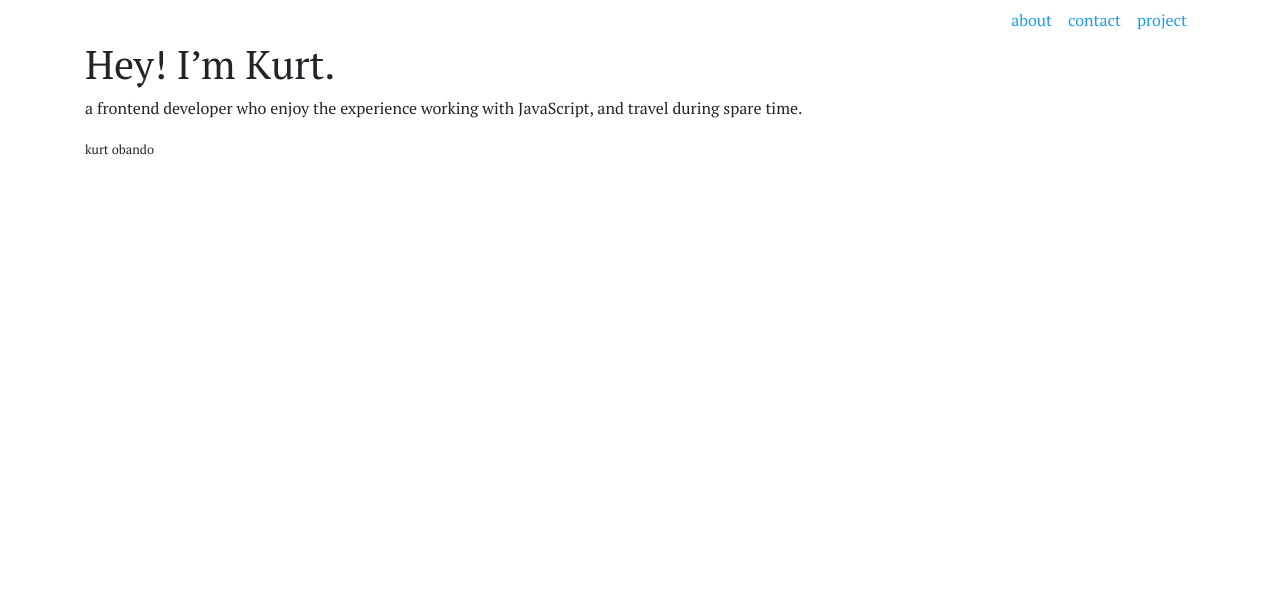
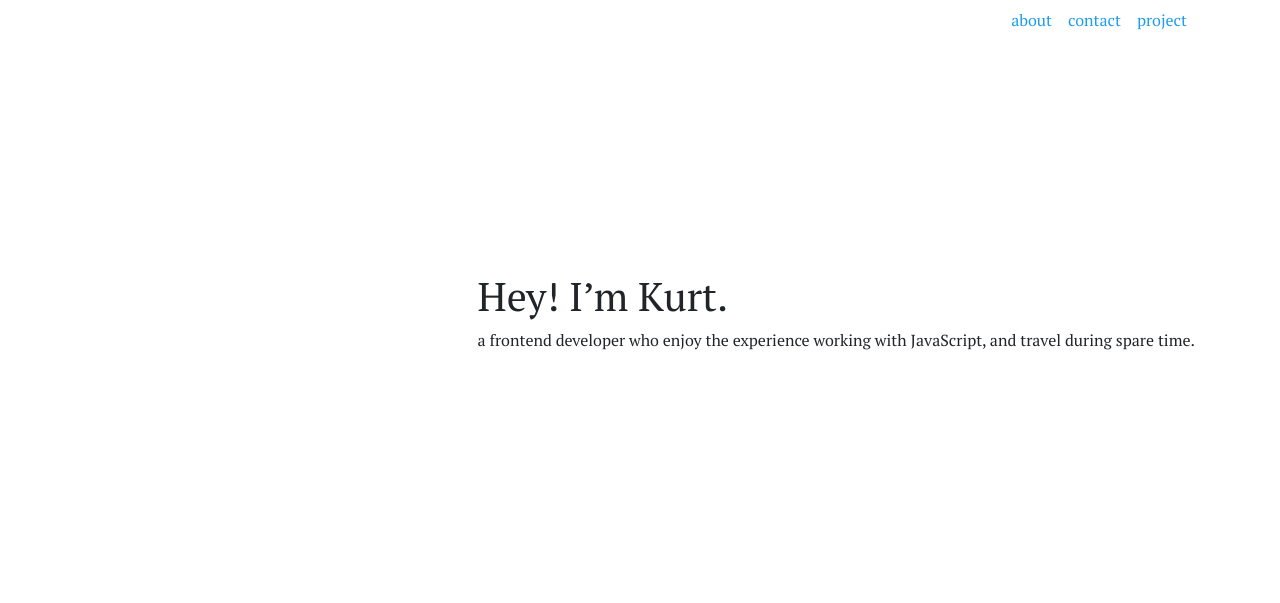
Before and after one commit to kurtobando/simple-portfolio, a Gatsby site: page / in a window 1280 px wide. Built offline with nearby package versions, Linux system fonts and the light colour scheme; Gatsby itself is replaced by a stand-in of ours.

Commit message:
initial style for the index.js

```diff
--- a/src/pages/index.js
+++ b/src/pages/index.js
@@ -17,9 +17,12 @@
     return(
         <Fragment>
             <TemplateDefault>
-                <h1>{data.site.siteMetadata.title}</h1>
-                <p>{data.site.siteMetadata.description}</p>
-                <small>{data.site.siteMetadata.author}</small>
+                <div className="d-flex justify-content-end align-items-center" style={{ minHeight : "70vh" }}>
+                   <div>
+                       <h1>{data.site.siteMetadata.title}</h1>
+                       <p>{data.site.siteMetadata.description}</p>
+                   </div>
+                </div>
             </TemplateDefault>
         </Fragment>
     )
```
